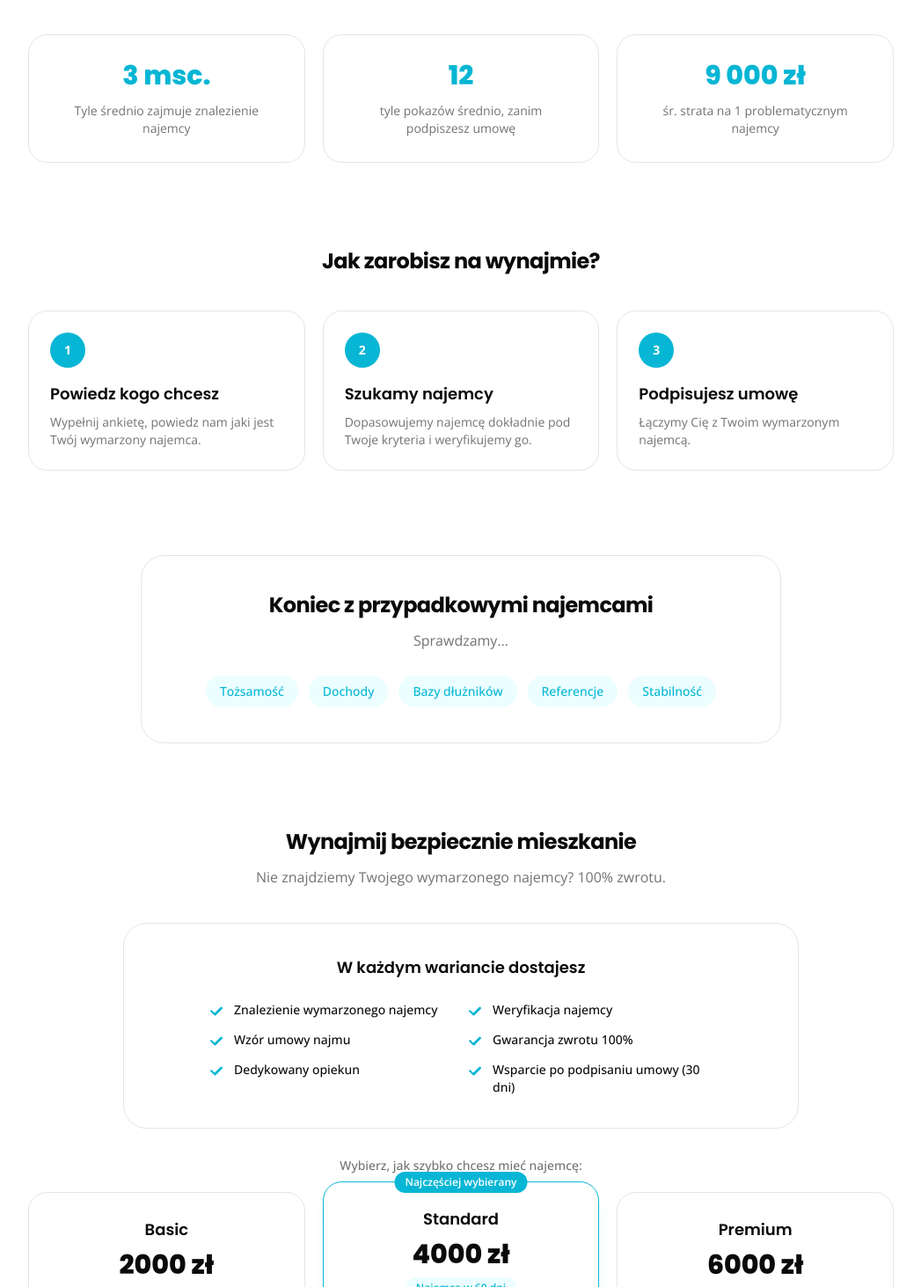
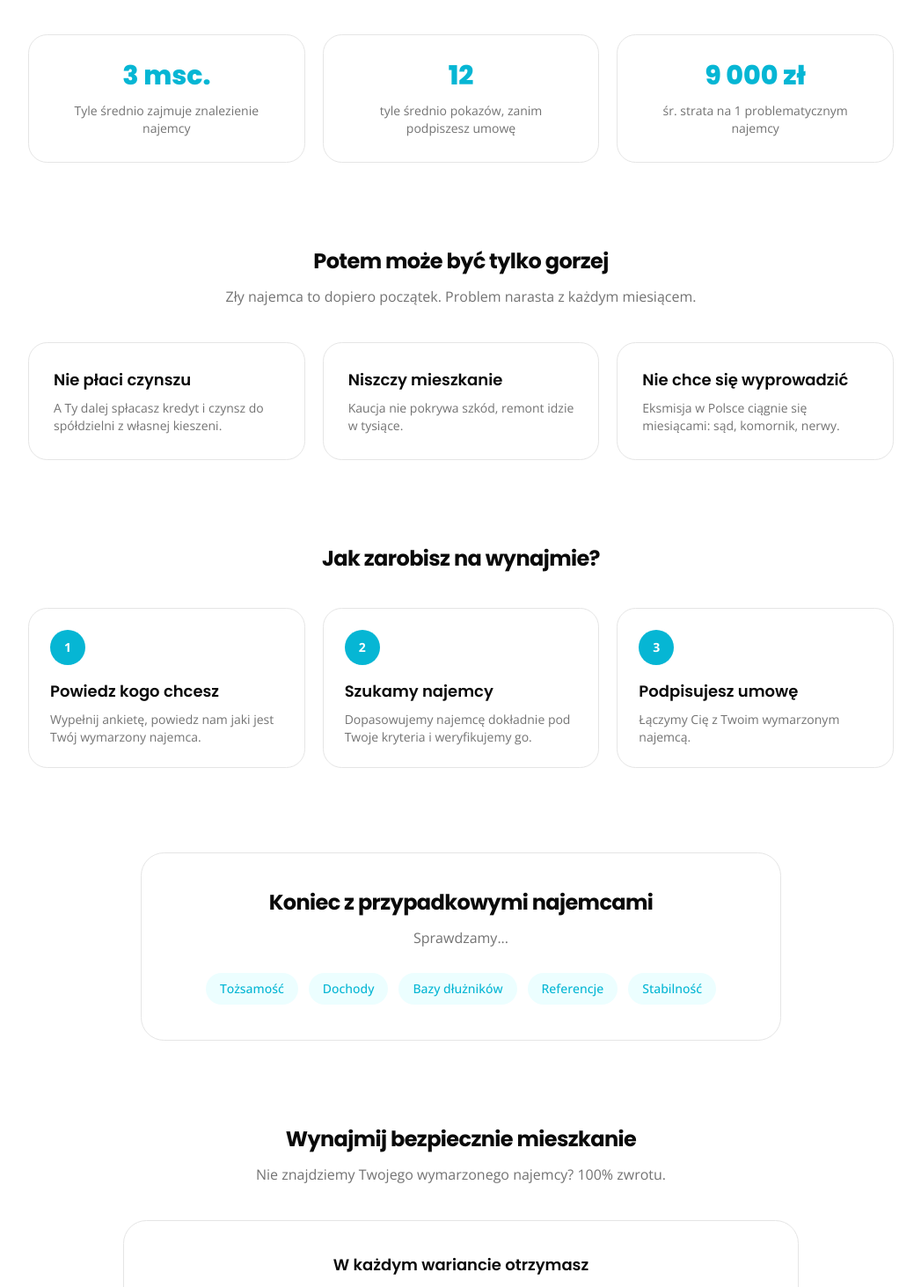
Before and after one commit to chodakowski2019-pixel/slam5, a Next.js app: page / in a window 1280 px wide. Shown: the part 807-2270 px from the top of the page at 88% size, without its empty margins (116-1163 px from the left). Built offline with nearby package versions, Linux system fonts and the light colour scheme; no server answers.

Commit message:
LP: sekcja problemu, naglowek wariantow, modal scroll + pola wymagane, copy

```diff
--- a/src/app/page.tsx
+++ b/src/app/page.tsx
@@ -26,11 +26,26 @@ const PAIN_STATS = [
   },
   {
     stat: "12",
-    label: "tyle pokazów średnio, zanim podpiszesz umowę",
+    label: "tyle średnio pokazów, zanim podpiszesz umowę",
   },
   {
     stat: "9 000 zł",
     label: "śr. strata na 1 problematycznym najemcy",
+  },
+];
+
+const AGITATE = [
+  {
+    title: "Nie płaci czynszu",
+    desc: "A Ty dalej spłacasz kredyt i czynsz do spółdzielni z własnej kieszeni.",
+  },
+  {
+    title: "Niszczy mieszkanie",
+    desc: "Kaucja nie pokrywa szkód, remont idzie w tysiące.",
+  },
+  {
+    title: "Nie chce się wyprowadzić",
+    desc: "Eksmisja w Polsce ciągnie się miesiącami: sąd, komornik, nerwy.",
   },
 ];
 
@@ -143,7 +158,7 @@ export default function HomePage() {
           </div>
 
           <p className="mx-auto mt-6 max-w-xl text-lg text-muted-foreground">
-            Opisz nam wymarzonego klienta. My go znajdziemy!
+            Opisz nam wymarzonego klienta.
           </p>
           <a
             href="#cennik"
@@ -196,6 +211,29 @@ export default function HomePage() {
                   {p.stat}
                 </div>
                 <p className="mt-3 text-sm text-muted-foreground">{p.label}</p>
+              </div>
+            ))}
+          </div>
+        </section>
+
+        {/* Poglebienie problemu / agitacja */}
+        <section className="mx-auto max-w-5xl px-5 py-12">
+          <h2 className="mx-auto max-w-2xl text-center font-heading text-2xl font-bold tracking-tight">
+            Potem może być tylko gorzej
+          </h2>
+          <p className="mx-auto mt-3 max-w-xl text-center text-muted-foreground">
+            Zły najemca to dopiero początek. Problem narasta z każdym miesiącem.
+          </p>
+          <div className="mt-10 grid gap-5 sm:grid-cols-3">
+            {AGITATE.map((a) => (
+              <div
+                key={a.title}
+                className="rounded-2xl border border-border bg-card p-7"
+              >
+                <h3 className="font-heading text-lg font-semibold">
+                  {a.title}
+                </h3>
+                <p className="mt-2 text-sm text-muted-foreground">{a.desc}</p>
               </div>
             ))}
           </div>
@@ -258,7 +296,7 @@ export default function HomePage() {
           {/* W kazdym wariancie dostajesz to samo */}
           <div className="mx-auto mb-8 max-w-3xl rounded-3xl border border-border bg-card p-7 sm:p-9">
             <h3 className="text-center font-heading text-lg font-semibold">
-              W każdym wariancie dostajesz
+              W każdym wariancie otrzymasz
             </h3>
             <ul className="mx-auto mt-6 grid max-w-xl gap-3 sm:grid-cols-2">
               {INCLUDED.map((f) => (
@@ -285,9 +323,9 @@ export default function HomePage() {
           </div>
 
           {/* 3 warianty cenowe — rozni sie tylko termin */}
-          <p className="mb-5 text-center text-sm font-medium text-muted-foreground">
-            Wybierz, jak szybko chcesz mieć najemcę:
-          </p>
+          <h3 className="mb-10 mt-20 text-center font-heading text-2xl font-bold tracking-tight">
+            Wybierz, jak szybko chcesz mieć najemcę
+          </h3>
           <div className="grid items-stretch gap-5 sm:grid-cols-3">
             {PLANS.map((p) => (
               <div
--- a/src/components/contact-modal.tsx
+++ b/src/components/contact-modal.tsx
@@ -64,7 +64,7 @@ export function ContactModal() {
 
       {open && (
         <div
-          className="fixed inset-0 z-[100] flex items-center justify-center p-4"
+          className="fixed inset-0 z-[100] flex items-center justify-center overflow-y-auto p-4"
           role="dialog"
           aria-modal="true"
         >
@@ -72,7 +72,7 @@ export function ContactModal() {
             className="absolute inset-0 bg-black/50"
             onClick={() => setOpen(false)}
           />
-          <div className="relative z-10 w-full max-w-md rounded-3xl border border-border bg-card p-6 shadow-xl sm:p-8">
+          <div className="relative z-10 my-auto max-h-[90vh] w-full max-w-md overflow-y-auto rounded-3xl border border-border bg-card p-6 shadow-xl sm:p-8">
             <button
               onClick={() => setOpen(false)}
               aria-label="Zamknij"
@@ -119,28 +119,28 @@ export function ContactModal() {
                   <input
                     name="name"
                     required
-                    placeholder="Imię"
+                    placeholder="Imię *"
                     className="w-full rounded-xl border border-border bg-background px-4 py-2.5 text-sm outline-none transition-colors focus:border-brand"
                   />
                   <input
                     name="phone"
                     type="tel"
                     required
-                    placeholder="Numer telefonu"
+                    placeholder="Numer telefonu *"
                     className="w-full rounded-xl border border-border bg-background px-4 py-2.5 text-sm outline-none transition-colors focus:border-brand"
                   />
                   <input
                     name="email"
                     type="email"
                     required
-                    placeholder="Email"
+                    placeholder="Email *"
                     className="w-full rounded-xl border border-border bg-background px-4 py-2.5 text-sm outline-none transition-colors focus:border-brand"
                   />
                   <textarea
                     name="message"
                     required
                     rows={4}
-                    placeholder="Twoje pytanie"
+                    placeholder="Twoje pytanie *"
                     className="w-full resize-none rounded-xl border border-border bg-background px-4 py-2.5 text-sm outline-none transition-colors focus:border-brand"
                   />
                   {status === "error" && (
```
